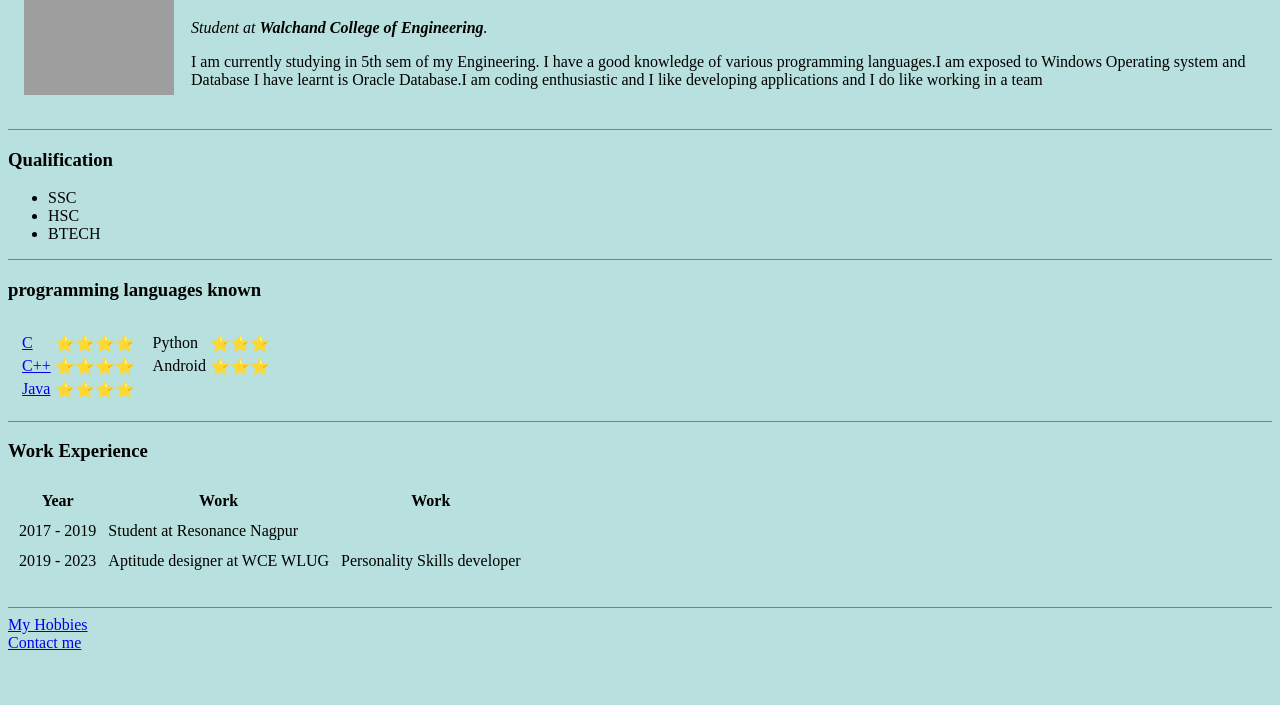
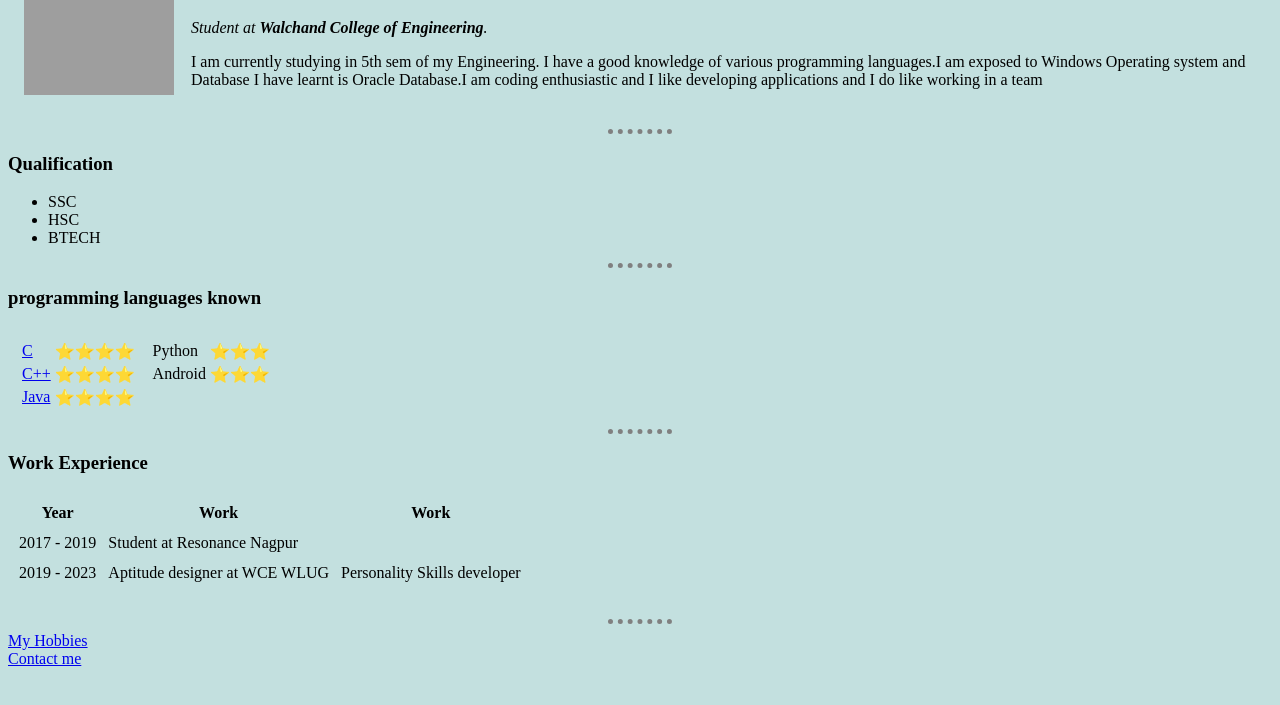
Before and after one commit to Harshal-9/CV, a plain HTML site: page index.html in a window 1280 px wide. Shown: the part 85-790 px from the top of the page. Drawn offline with Linux system fonts and the light colour scheme; grey boxes are pictures that could not be loaded.

Commit message:
Added internal css modified the hr(horizontal row) and border-style for hr also removed noshade attribute for hr and changed the background colour of body made it little dimmer

```diff
--- a/index.html
+++ b/index.html
@@ -1,12 +1,32 @@
 <!DOCTYPE html>
 <html lang="en">
+
 <head>
     <meta charset="UTF-8">
     <meta http-equiv="X-UA-Compatible" content="IE=edge">
     <meta name="viewport" content="width=device-width, initial-scale=1.0">
     <title>Harshal's personal site</title>
+
+    <style>
+        body
+        {
+            background-color:rgb(195, 224, 223);
+        }
+
+        hr
+        {
+            border-style: none;
+            border-top-style: dotted;
+            border-color: grey;
+            border-width: 5px;
+            width: 5%;
+
+        }
+    </style>
+
 </head>
-<body style="background-color:rgb(183, 224, 222);">
+
+<body>
     <table cellspacing = "15">
         <tr>
             <td>
@@ -20,7 +40,7 @@
         </tr>
     </table>
 
-    <hr size = "1" noshade>
+    <hr size = "1" >
     <h3>Qualification</h3>
     <ul>
         <li>SSC</li>
@@ -28,7 +48,7 @@
         <li>BTECH</li>
 
     </ul>
-    <hr size = "1" noshade>
+    <hr size = "1" >
 
     <h3>programming languages known</h3>
     <table border="0" cellspacing = "10">
@@ -65,10 +85,8 @@
         </tr>
     </table>
 
-    <hr size="1" noshade>
+    <hr size="1" >
     <h3>Work Experience</h3>
-    <!-- <p>2017 - 2019 Student at Resonance Nagpur</p>
-    <p>2019 - 2023 Aptitude designer at WCE WLUG</p> -->
     <table border="0" cellspacing = "10">
         <thead>
             <tr>
@@ -90,7 +108,7 @@
         </tbody>
     </table>
     <br>
-    <hr size="1" noshade>
+    <hr size="1" >
     <a href="Hobbies.html">My Hobbies</a>
     <br>
     <a href="Contact.html">Contact me</a>
```
